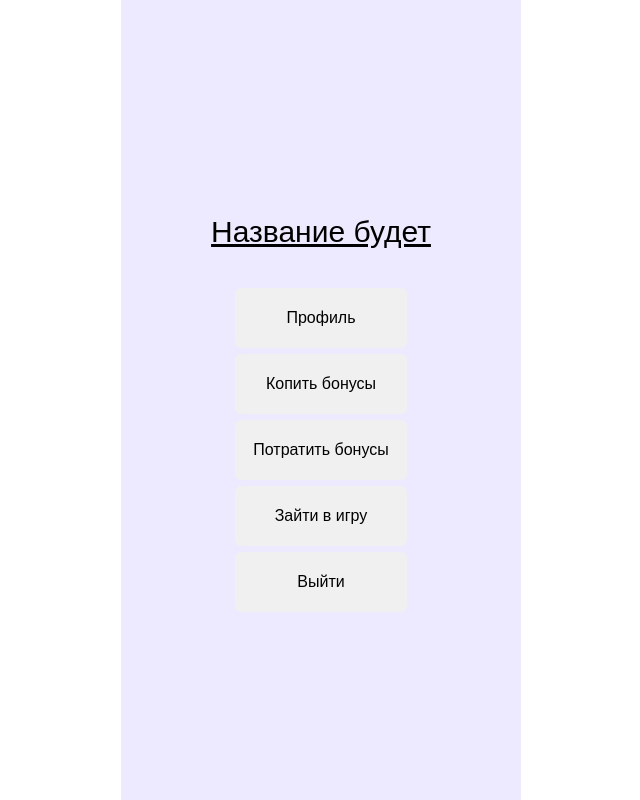
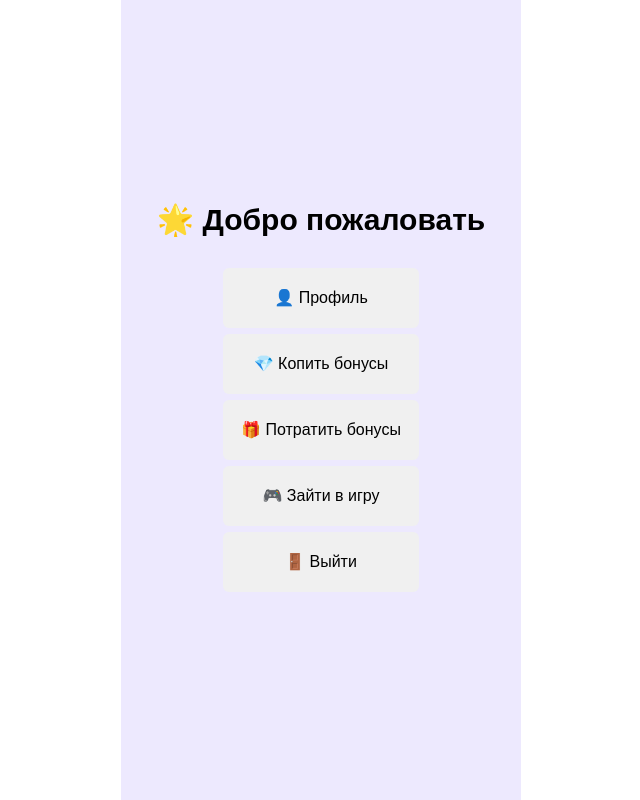
Before and after one commit to Poco-dev/project, a Vue app: page / in a window 1280 px wide. Shown: the whole page, without its empty margins (319-959 px from the left). Built offline with nearby package versions, Linux system fonts and the light colour scheme.

Commit message:
Update App.vue

```diff
--- a/src/App.vue
+++ b/src/App.vue
@@ -35,25 +35,25 @@ export default {
 
 <template>
   <div class="app flex flex-col items-center justify-center min-h-screen bg-violet-100">
-    <h1 class="text-3xl text-inherit underline p-8">
-      Название будет
+    <h1 class="text-3xl font-bold mb-6 text-center">
+      🌟 Добро пожаловать
     </h1>
 
     <div class="menu">
       <div class="menu-item flex items-center justify-center cursor-pointer">
-        Профиль
+        👤 Профиль
       </div>
       <div class="menu-item flex items-center justify-center cursor-pointer">
-        Копить бонусы
+        💎 Копить бонусы
       </div>
       <div class="menu-item flex items-center justify-center cursor-pointer">
-        Потратить бонусы
+        🎁 Потратить бонусы
       </div>
       <div class="menu-item flex items-center justify-center cursor-pointer">
-        Зайти в игру
+        🎮 Зайти в игру
       </div>
       <div class="menu-item flex items-center justify-center cursor-pointer" @click="exit">
-        Выйти
+        🚪 Выйти
       </div>
     </div>
   </div>
```
